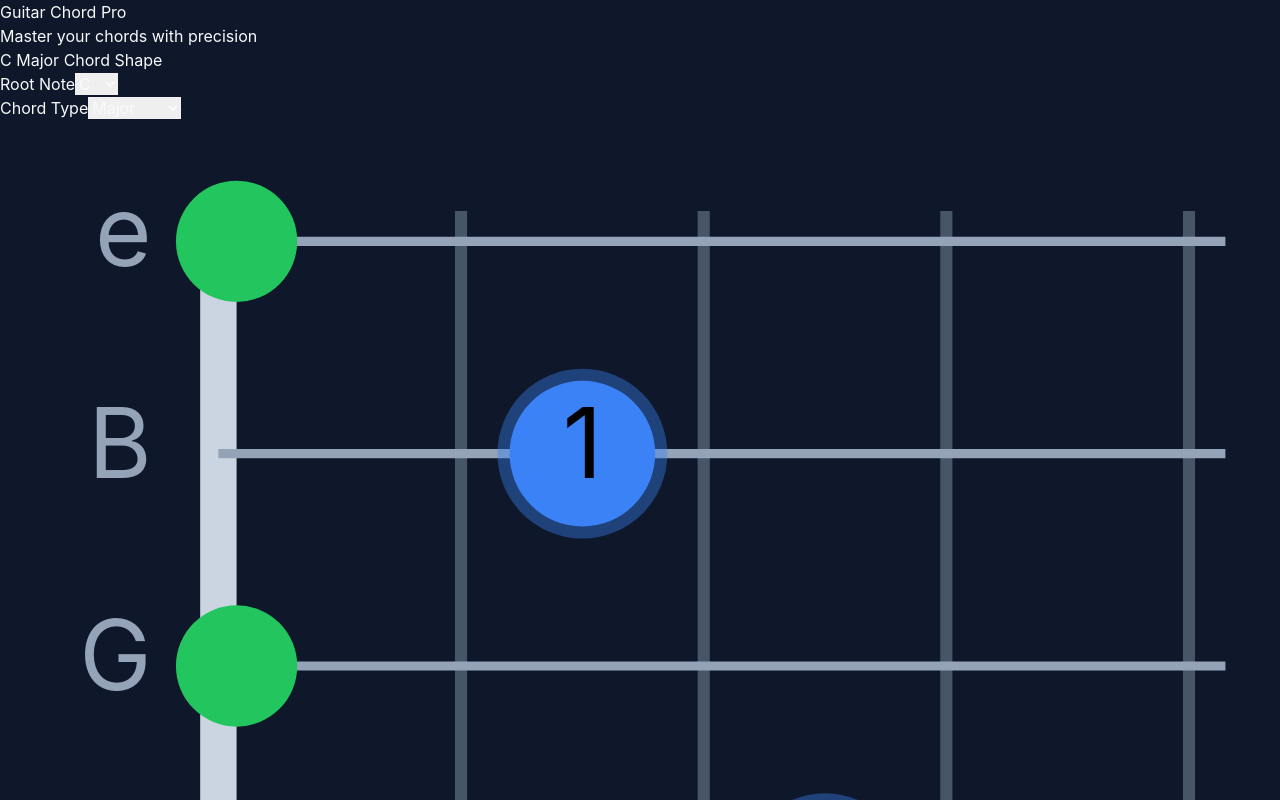
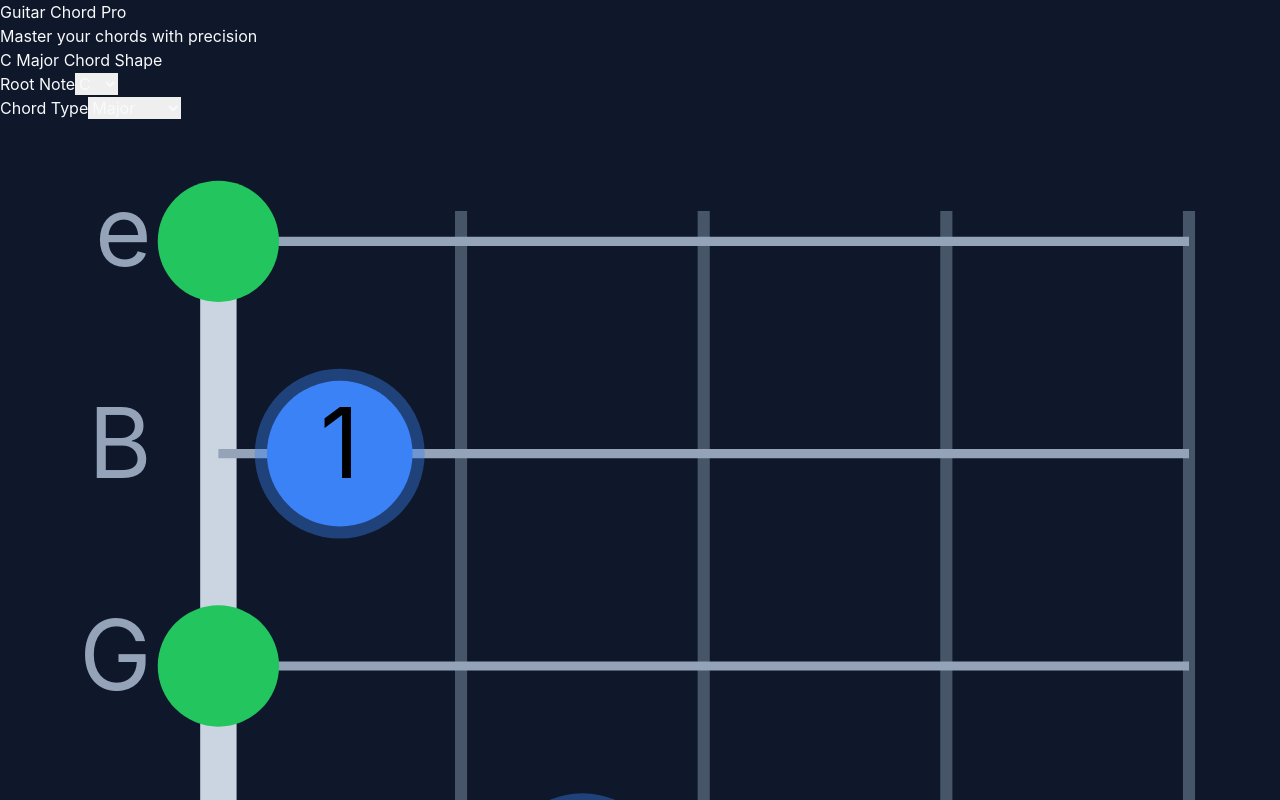
Before and after one commit to matt-dylan/guitar-chord-app, a React (Vite) app: page / in a window 1280 px wide. Shown: the top 800 px of the page. Built offline with nearby package versions, Linux system fonts and the light colour scheme.

Commit message:
Fix extra fret space - nut no longer takes up grid columns

```diff
--- a/src/components/Fretboard.jsx
+++ b/src/components/Fretboard.jsx
@@ -96,10 +96,10 @@ const Fretboard = ({ frets, barre, dbFingers }) => {
   const MARGIN_TOP = 20;
   const FRET_WIDTH = 40;
   const STRING_HEIGHT = 35;
-  const GRID_WIDTH = NUT_WIDTH + DISPLAY_FRET_COUNT * FRET_WIDTH;
+  const GRID_WIDTH = DISPLAY_FRET_COUNT * FRET_WIDTH;
   const GRID_HEIGHT = (STRINGS_COUNT - 1) * STRING_HEIGHT;
 
-  const viewWidth = MARGIN_LEFT + GRID_WIDTH + 15;
+  const viewWidth = MARGIN_LEFT + NUT_WIDTH + GRID_WIDTH + 15;
   const viewHeight = MARGIN_TOP + GRID_HEIGHT + 45;
 
   return (
@@ -113,9 +113,9 @@ const Fretboard = ({ frets, barre, dbFingers }) => {
         {[...Array(DISPLAY_FRET_COUNT + 1)].map((_, i) => (
           <line
             key={`fret-v-${i}`}
-            x1={NUT_X + (i + 1) * FRET_WIDTH}
+            x1={NUT_X + i * FRET_WIDTH}
             y1={MARGIN_TOP - 5}
-            x2={NUT_X + (i + 1) * FRET_WIDTH}
+            x2={NUT_X + i * FRET_WIDTH}
             y2={MARGIN_TOP + GRID_HEIGHT + 5}
             stroke="#475569"
             strokeWidth="2"
@@ -157,13 +157,13 @@ const Fretboard = ({ frets, barre, dbFingers }) => {
           const y = MARGIN_TOP + stringIndex * STRING_HEIGHT;
 
           if (fret === -1 || fret === null || fret === undefined) {
-            return <text key={`m-${stringIndex}`} x={NUT_X - NUT_WIDTH / 2 - 5} y={y + 4} textAnchor="end" fill="#ef4444" className="font-bold">×</text>;
+            return <text key={`m-${stringIndex}`} x={MARGIN_LEFT - 5} y={y + 4} textAnchor="end" fill="#ef4444" className="font-bold">×</text>;
           }
           if (fret === 0) {
-            return <circle key={`o-${stringIndex}`} cx={NUT_X + NUT_WIDTH / 2} cy={y} r={10} fill="#22c55e" />;
+            return <circle key={`o-${stringIndex}`} cx={NUT_X} cy={y} r={10} fill="#22c55e" />;
           }
           if (fret > 0) {
-            const x = NUT_X + (fret + 1) * FRET_WIDTH - (FRET_WIDTH / 2);
+            const x = NUT_X + fret * FRET_WIDTH - (FRET_WIDTH / 2);
             return (
               <g key={`f-${stringIndex}`}>
                 <circle cx={x} cy={y} r={14} fill="#3b82f6" opacity="0.4" />
@@ -183,7 +183,7 @@ const Fretboard = ({ frets, barre, dbFingers }) => {
         {[...Array(DISPLAY_FRET_COUNT)].map((_, i) => (
           <text
             key={`fn-${i}`}
-            x={NUT_X + (i + 1) * FRET_WIDTH + FRET_WIDTH / 2}
+            x={NUT_X + (i + 1) * FRET_WIDTH - (FRET_WIDTH / 2)}
             y={MARGIN_TOP + GRID_HEIGHT + 25}
             textAnchor="middle"
             fill="#64748b"
```
